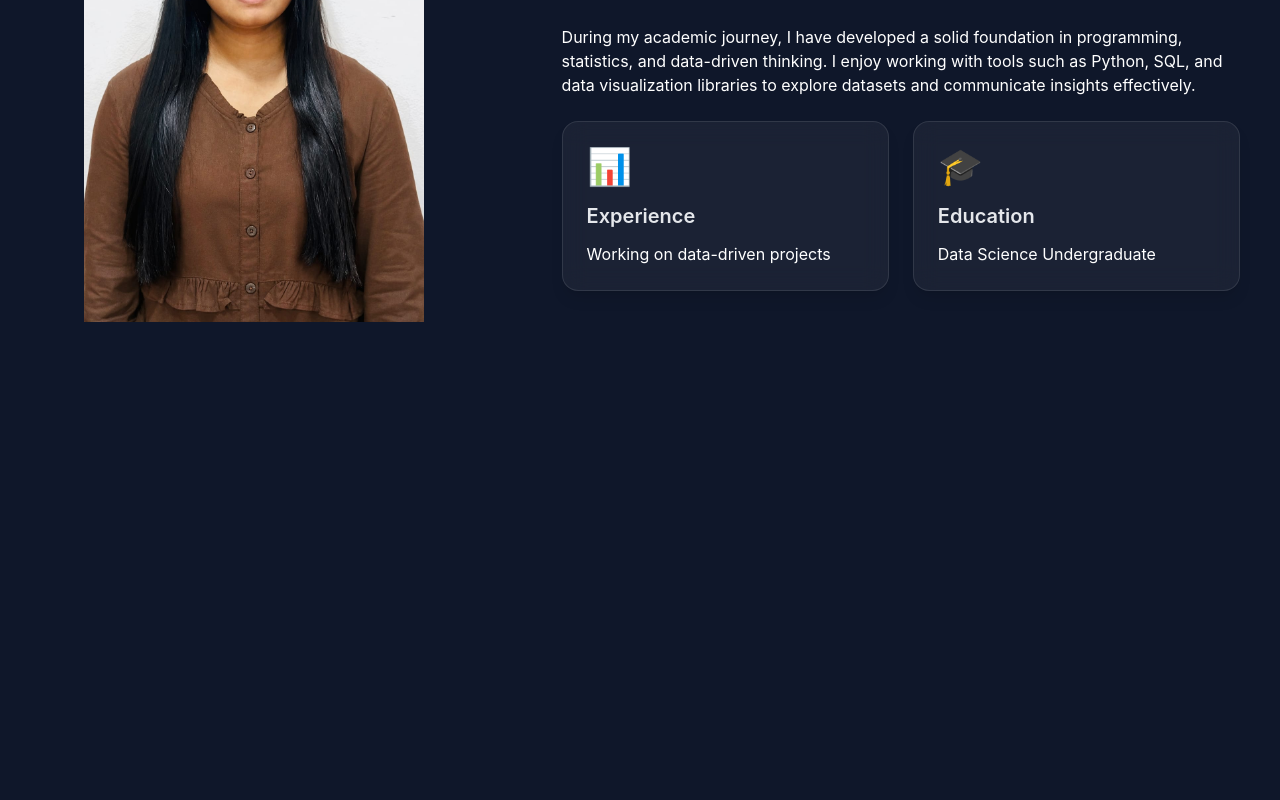
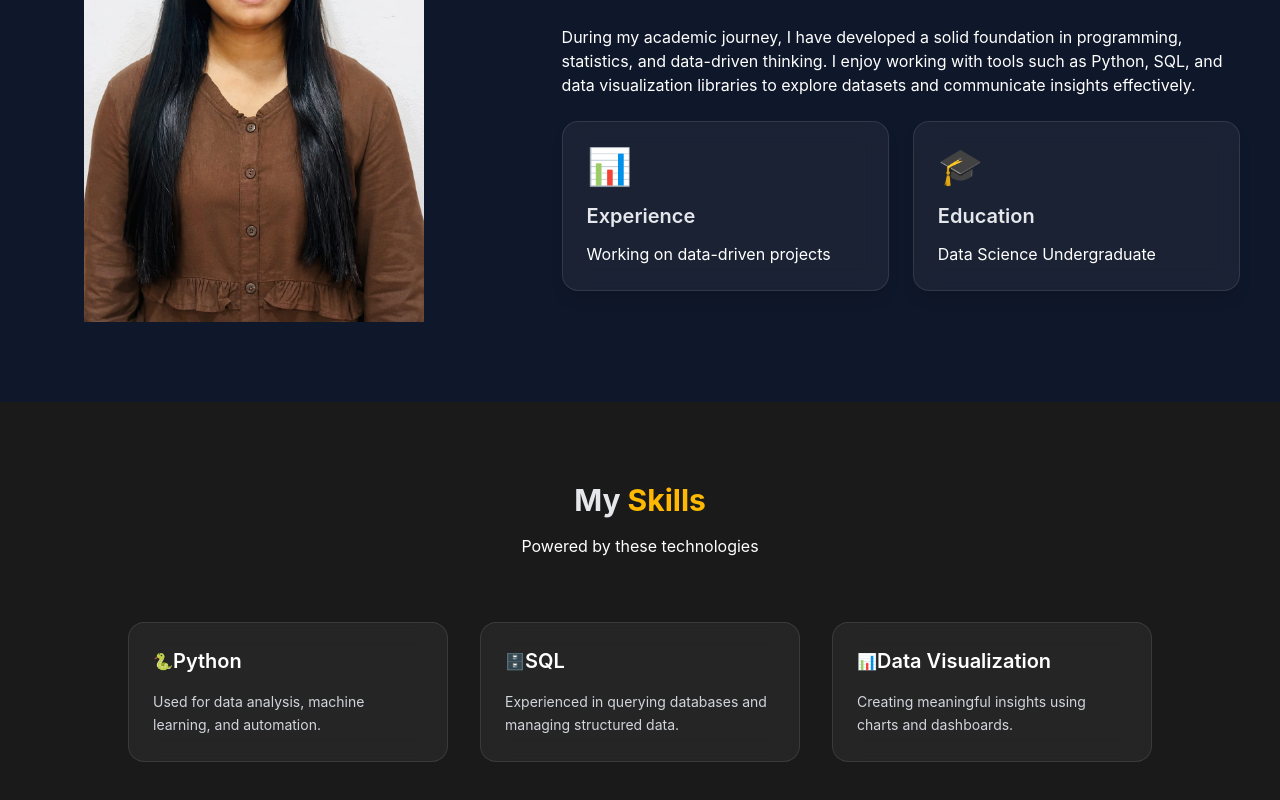
Before and after one commit to oshaniwickramathilaka/own_portfolio, a React (Vite) app: page / in a window 1280 px wide. Shown: the part 1178-1978 px from the top of the page. Before the commit the page ends 1580 px from the top, so only its background shows below. Built offline with nearby package versions, Linux system fonts and the light colour scheme; the HTML template or start-up script is replaced by a standard one.

Commit message:
create skills.jsx

```diff
--- /dev/null
+++ b/src/components/Skills.jsx
@@ -0,0 +1,70 @@
+import React from 'react';
+import { motion } from 'framer-motion';
+
+// ✅ DEFINE DATA
+const skillsData = [
+  {
+    title: "Python",
+    description: "Used for data analysis, machine learning, and automation.",
+    icon: () => <span>🐍</span>
+  },
+  {
+    title: "SQL",
+    description: "Experienced in querying databases and managing structured data.",
+    icon: () => <span>🗄️</span>
+  },
+  {
+    title: "Data Visualization",
+    description: "Creating meaningful insights using charts and dashboards.",
+    icon: () => <span>📊</span>
+  }
+];
+
+const Skills = () => {
+    return (
+        <motion.div
+            initial={{ opacity: 0, y: 50 }}
+            whileInView={{ opacity: 1, y: 0 }}
+            transition={{ duration: 1, ease: 'easeOut' }}
+            viewport={{ once: false, amount: 0.2 }}
+            id='skills'
+            className='py-20 bg-[#1a1a1a]'
+        >
+            <div className='container mx-auto px-6'>
+
+                <h2 className='text-3xl font-bold text-center mb-4'>
+                    My <span className='text-amber-400'>Skills</span>
+                </h2>
+
+                <p className='text-white text-center max-w-2xl mx-auto mb-16'>
+                    Powered by these technologies
+                </p>
+
+                <div className='grid grid-cols-1 md:grid-cols-2 lg:grid-cols-3 gap-8 max-w-5xl mx-auto'>
+
+                    {skillsData.map((skill, index) => (
+                        <div
+                            key={index}
+                            className='bg-white/5 backdrop-blur-md border border-white/10 rounded-2xl p-6
+                            hover:-translate-y-2 transition duration-300 cursor-pointer'
+                        >
+                            <div className='flex items-center mb-4'>
+                                <skill.icon className='w-12 h-12 text-amber-400 mr-6'/>
+                                <h3 className='text-xl font-semibold text-white'>
+                                    {skill.title}
+                                </h3>
+                            </div>
+                            <p className='text-gray-300 text-sm leading-relaxed'>
+                               {skill.description}
+                              </p>
+                            </div>
+
+                    ))}
+
+                </div>
+            </div>
+        </motion.div>
+    );
+};
+
+export default Skills;
--- a/src/pages/Home.jsx
+++ b/src/pages/Home.jsx
@@ -1,12 +1,14 @@
 import React from 'react'
 import Hero from '../components/Hero'
 import About from '../components/About'
+import Skills from '../components/Skills'
 
 const Home=()=>{
   return(
     <div>
       <Hero/>
       <About/>
+      <Skills/>
     </div>
   )
 }
```
